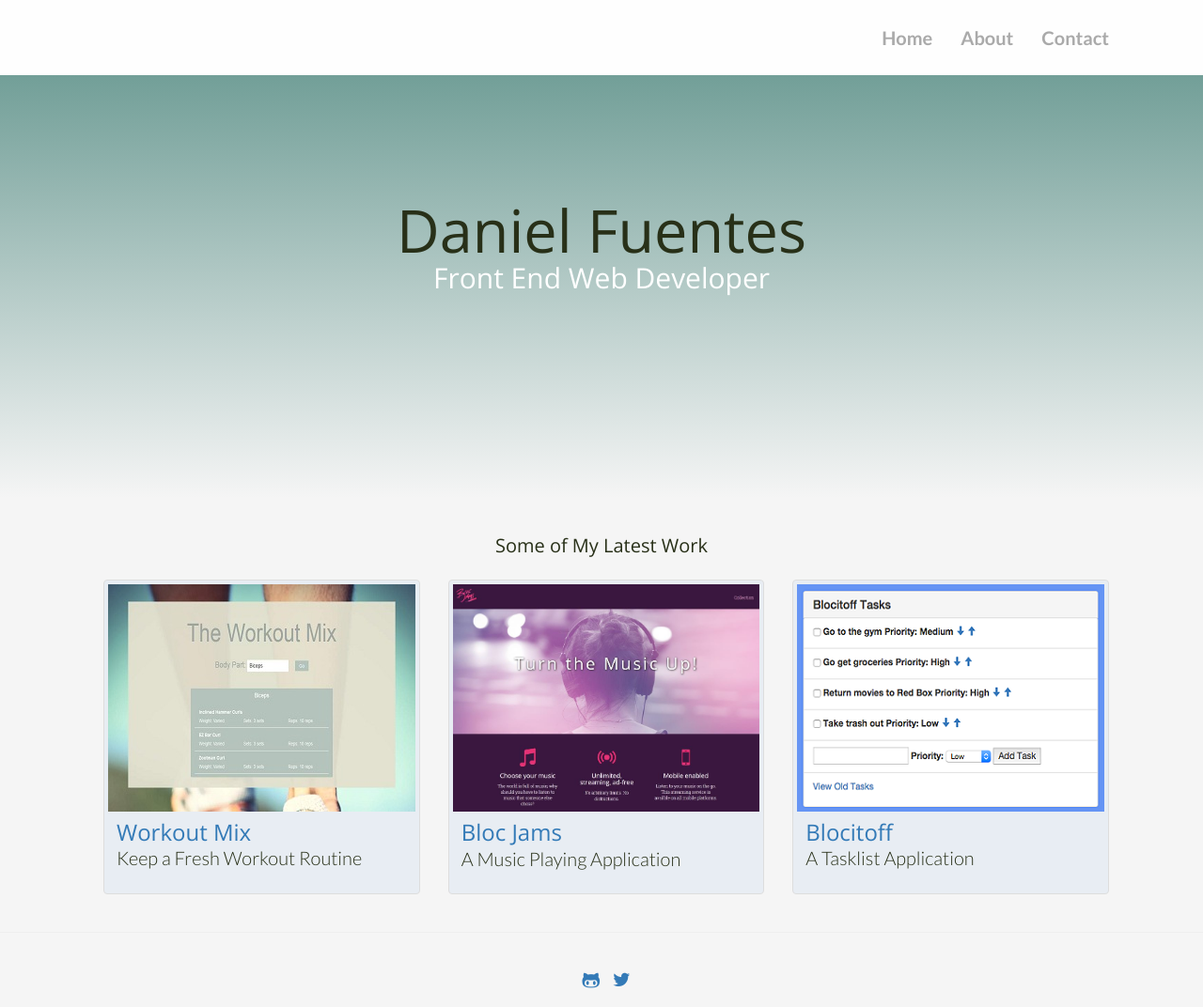
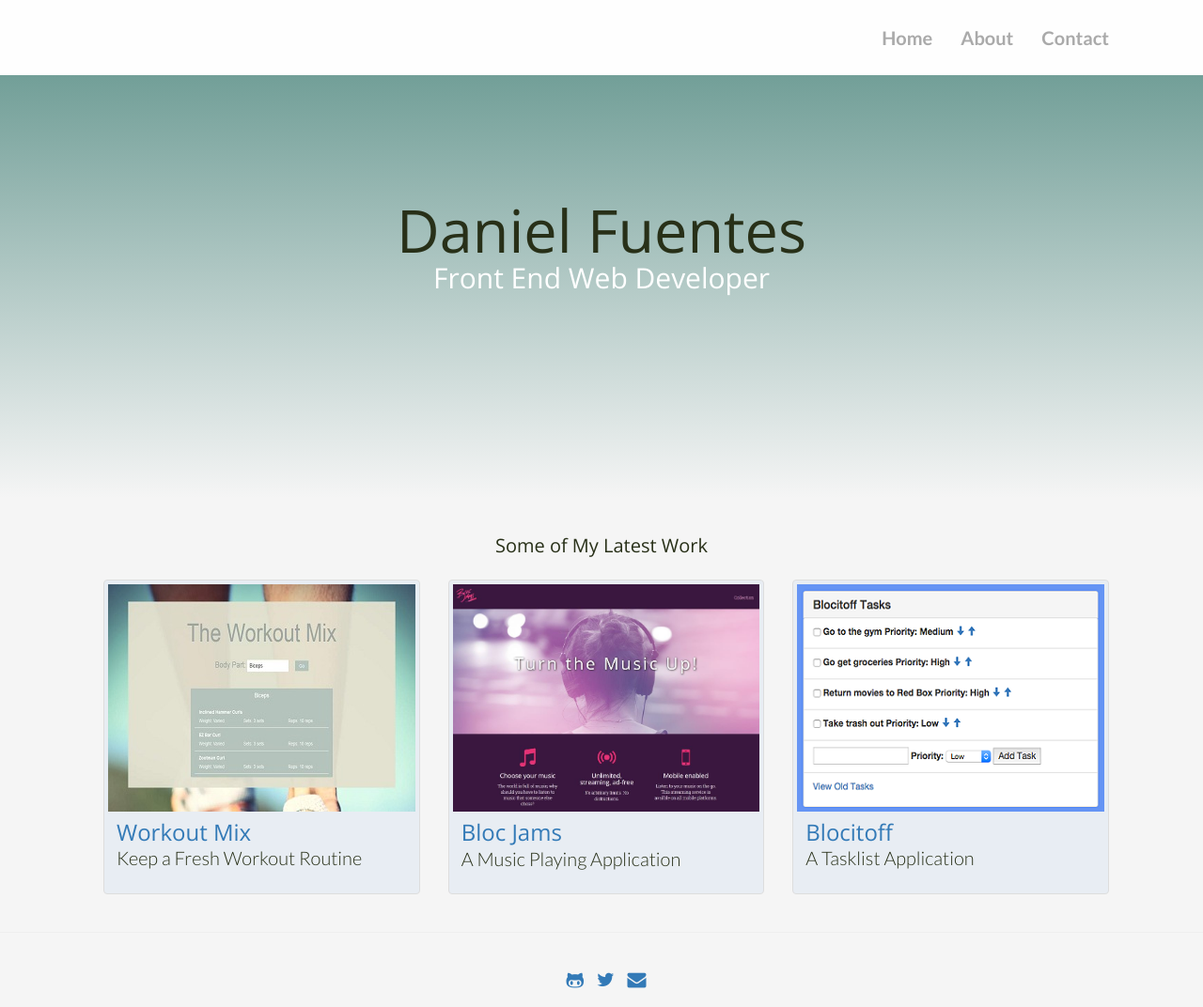
Before and after one commit to dfuentes22/dfuentes22.github.io, a Jekyll site: the page built from index.html, in a window 1280 px wide. Shown: the whole page at 94% size. Built offline with Jekyll 4.4.1, drawn with Linux system fonts in a browser that asks for light colours; nearby versions of some CDN libraries.

Commit message:
added email to footer

```diff
--- a/_includes/footer.html
+++ b/_includes/footer.html
@@ -6,10 +6,13 @@
       <div class="footer-col footer-col-2 col-md-12">
         <ul class="social-media-list">
           <li>
-            <a href="https://github.com/dfuentes22"><i class="fa fa-github-alt"></i>
+            <a href="https://github.com/dfuentes22"><i class="fa fa-github-alt"></i></a>
           </li>
           <li>
-            <a href="https://twitter.com/FuentesDPro"><i class="fa fa-twitter"></i>
+            <a href="https://twitter.com/FuentesDPro"><i class="fa fa-twitter"></i></a>
+          </li>
+          <li>
+            <a href="mailto:imdanfuentes@gmail.com"><i class="fa fa-envelope"></i></a>
           </li>
         </ul>
       </div>
```
